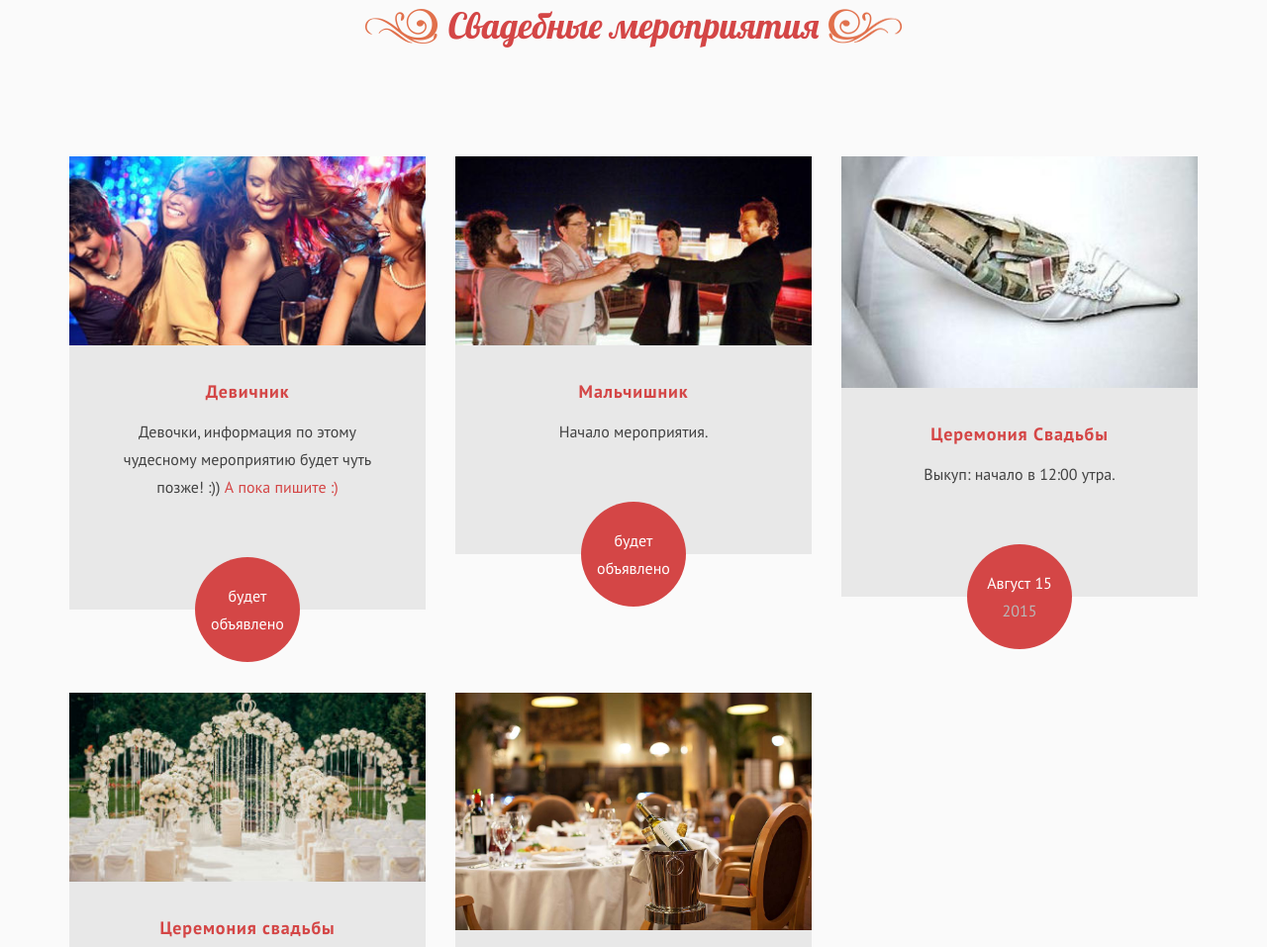
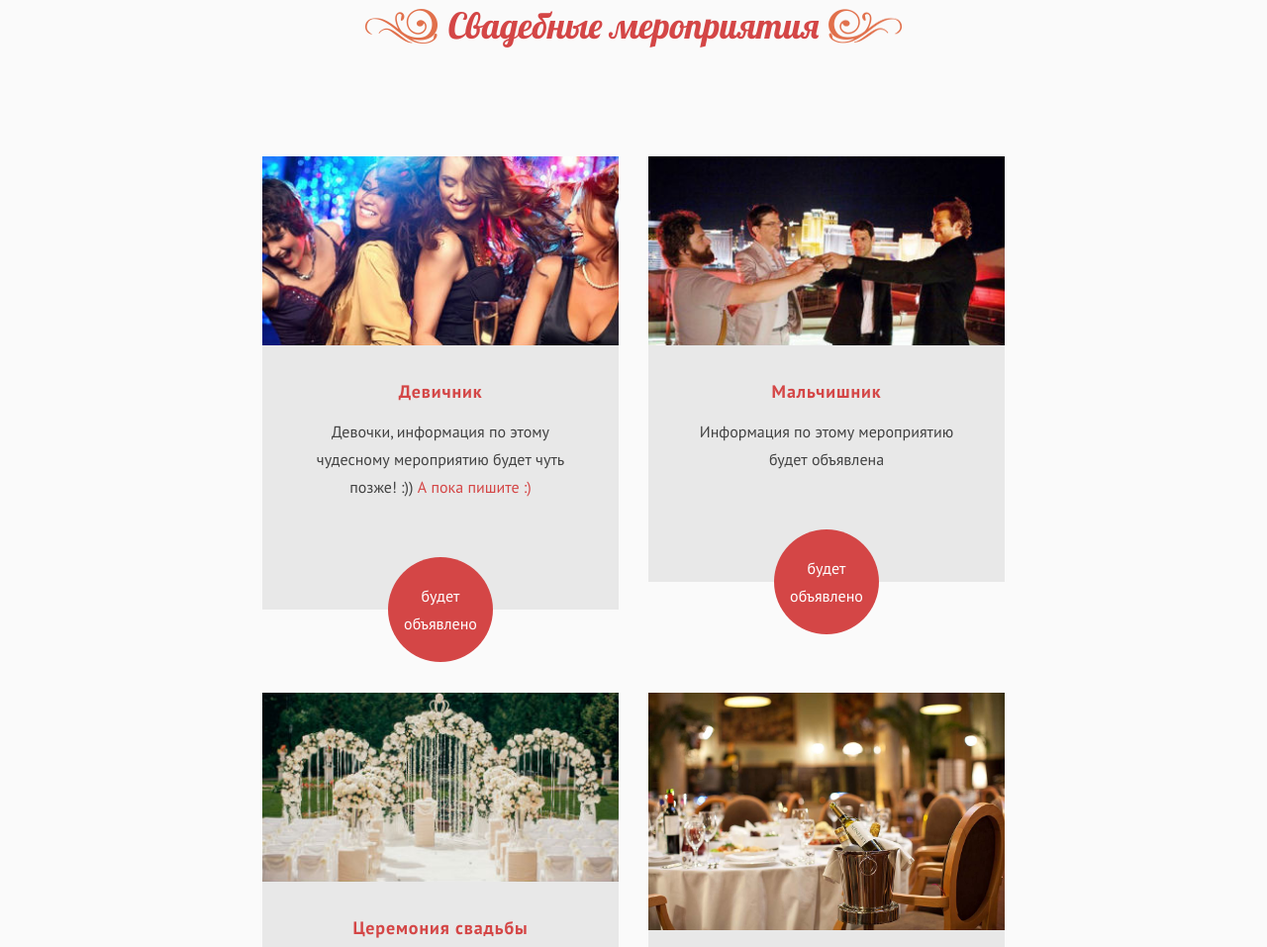
Before and after one commit to danielmyasnikov/danielmyasnikov.github.io, a plain HTML site: page index.html in a window 1280 px wide. Shown: the part 3720-4677 px from the top of the page at 99% size. Drawn offline with nearby package versions, Linux system fonts and the light colour scheme; some packages are replaced by stand-ins of ours; a script that the page names is missing.

Commit message:
removed gallary, fixed grammar

```diff
--- a/index.html
+++ b/index.html
@@ -311,7 +311,7 @@
         <div class="container">
           <div class="row">
             <div class="col-sm-12 text-center">
-              <span class="rsvpLink-title">Мы вас очень ждем на нашей свадьбе, пожалуйста не опаздывайте.</span>
+              <span class="rsvpLink-title">Мы вас очень ждем на нашей свадьбе, пожалуйста, не опаздывайте.</span>
               <a href="#contact" class="btn default-btn">Зарезервировать место</a>
               <a href="#map" class="btn default-btn">Карта</a>
             </div>
@@ -334,7 +334,7 @@
           </div>
         </div>
         <div class="row">
-          <div class="col-sm-6 col-md-4">
+          <div class="col-sm-6 col-md-4 col-md-offset-2">
             <div class="event-block wow animated fadeInUp" data-wow-delay="0s" data-wow-duration="1s">
               <div class="event-img">
                 <img class="img-responsive" src="images/hens_night.jpg" alt="Event name">
@@ -358,23 +358,8 @@
               <!-- /.event-img end -->
               <div class="event-body">
                 <h5>Мальчишник</h5>
-                <p>Начало мероприятия.</p>
+                <p>Информация по этому мероприятию будет объявлена</p>
                 <span class="event-date">будет объявлено <span class="event-year"></span></span>
-              </div>
-              <!-- /.event-body end -->
-            </div>
-            <!-- /.event-block end -->
-          </div>
-          <div class="col-sm-6 col-md-4">
-            <div class="event-block wow animated fadeInUp" data-wow-delay=".6s" data-wow-duration="1s">
-              <div class="event-img">
-                <img class="img-responsive" src="images/vikyp.jpg" alt="Event name">
-              </div>
-              <!-- /.event-img end -->
-              <div class="event-body">
-                <h5>Церемония Свадьбы</h5>
-                <p>Выкуп: начало в 12:00 утра.</p>
-                <span class="event-date">Август 15 <span class="event-year">2015</span></span>
               </div>
               <!-- /.event-body end -->
             </div>
@@ -387,7 +372,7 @@
     <br>
     <div class='container'>
       <div class="row">
-        <div class="col-sm-6 col-md-4">
+        <div class="col-sm-6 col-md-4 col-md-offset-2">
           <div class="event-block wow animated fadeInUp" data-wow-delay="0s" data-wow-duration="1s">
             <div class="event-img">
               <img class="img-responsive" src="images/viezdnaya.jpg" alt="Event name">
@@ -432,12 +417,12 @@
             <div class="heading wow animated fadeInUp">
               <h3>Фото галерея</h3>
               <br />
-              <small>Будет заполнена фотосессией со свадьбы</small>
+              <small>Будет заполнена фотосессией со свадьбы...</small>
             </div>
             <!-- /.heading end -->
           </div>
         </div>
-        <div class="row">
+        <div class="row hidden">
           <div class="col-sm-12">
             <div id="photo-gallery" class="photo-gallery">
               <div class="item">
```
